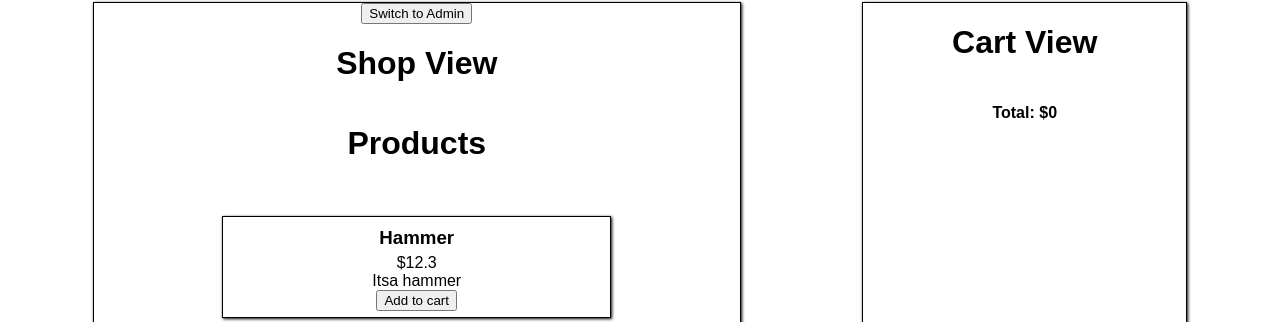
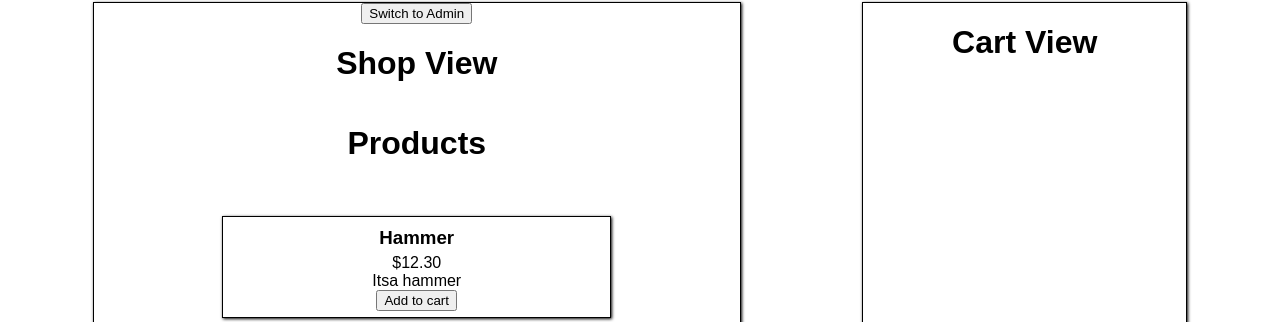
Before and after one commit to RedKing7/react-hardware-store, a React (Create React App) app: page / in a window 1280 px wide. Shown: the part 249-571 px from the top of the page. Built offline with nearby package versions, Linux system fonts and the light colour scheme.

Commit message:
quantity of any given item in the cart now updates properly, and the total price adjusts accordingly

```diff
--- a/src/components/CartView.jsx
+++ b/src/components/CartView.jsx
@@ -12,6 +12,7 @@ class CartView extends Component {
             itemIndex={item.index}
             isCart={true}
             quantity={item.quantity}
+            removeFromCart={this.props.removeFromCart}
          />
       })
 
@@ -20,7 +21,12 @@ class CartView extends Component {
             <h1>Cart View</h1>
             {cartComponents}
             <div>
-               <h4>Total: ${this.props.total}</h4>
+               {
+                  this.props.cart.length > 0 ?
+                     <h4>Total: ${this.props.total.toFixed(2)}</h4>
+                     :
+                     null
+               }
             </div>
          </div>
       );
--- a/src/components/Product.jsx
+++ b/src/components/Product.jsx
@@ -20,19 +20,17 @@ const Product = ({
    }
 
    const handleCart = (e) =>{
-      console.log(index);
-      addToCart(index)
+      addToCart(index, itemIndex)
    }
 
    const handleRemove = (e) =>{
-      console.log(index, itemIndex)
       removeFromCart(index);
    }
 
    return (
       <div className='product'>
          <h3>{productName}</h3>
-         <div>${price}</div>
+         <div>${price.toFixed(2)}</div>
          <div>{description}</div>
          {
             !isCart ?
@@ -42,7 +40,7 @@ const Product = ({
                <button onClick={handleCart}>Add to cart</button>
             :
                <div>
-                  <div>{quantity}</div>
+                  <div>Quantity: {quantity}</div>
                   <button onClick={handleRemove}>Remove</button>
                </div>
          }
--- a/src/components/Shop.jsx
+++ b/src/components/Shop.jsx
@@ -19,12 +19,17 @@ class Shop extends Component {
 
    getTotal = () =>{
       let cart = this.state.cart;
-      console.log(cart);
       if(cart.length > 0){
          let prices = cart.map((item)=>{
-            return item.price;
+            if(item.quantity){
+               return item.price * item.quantity
+            } else {
+               return item.price;
+            }
          })
          this.setState({cartTotal: prices.reduce((sum, val)=>{return sum + val})})
+      } else {
+         this.setState({cartTotal:0})
       }
       return this.state.total;
    }
@@ -32,10 +37,23 @@ class Shop extends Component {
    addToCart = (index) =>{
       const newCart = [...this.state.cart];
       const newCartItem = this.props.productList[index];
-      console.log(newCartItem);
       newCartItem.index = index;
-      newCart.push(newCartItem);
-      this.setState({cart: newCart}, this.getTotal);
+
+      let matchIndex = newCart.findIndex((item)=>{return item.index === index})
+      if(matchIndex !== -1){
+         newCart[matchIndex].quantity += 1;
+         this.setState({cart: newCart}, this.getTotal);
+      } else {
+         newCartItem.quantity = 1;
+         newCart.push(newCartItem);
+         this.setState({cart: newCart}, this.getTotal);
+      }
+   }
+
+   removeFromCart = (index) =>{
+      const changedCart = [...this.state.cart];
+      changedCart.splice(index, 1);
+      this.setState({cart: changedCart}, this.getTotal);
    }
 
    render() {
@@ -66,6 +84,7 @@ class Shop extends Component {
                cart={this.state.cart}
                getTotal={this.getTotal}
                total={this.state.cartTotal}
+               removeFromCart={this.removeFromCart}
             />
          </div>
       );
```
